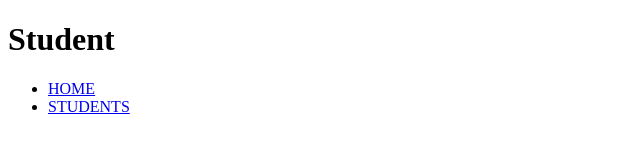
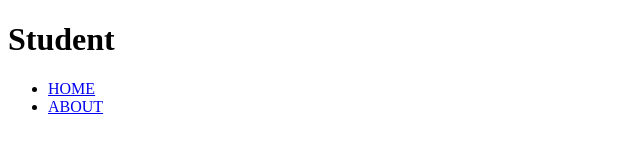
Before and after one commit to nunt-chatrsuwun/pwa-app, a plain HTML site: page student.html in a window 1280 px wide. Shown: the full height of the page, 0-640 px from the left. Drawn offline with Linux system fonts and the light colour scheme.

Commit message:
fix link in student.html

```diff
--- a/student.html
+++ b/student.html
@@ -10,7 +10,7 @@
   <h1>Student</h1>
   <ul>
     <li><a href="index.html">HOME</a></li>
-    <li><a href="student.html">STUDENTS</a></li>
+    <li><a href="about.html">ABOUT</a></li>
   </ul>
 </body>
 </html>
```
